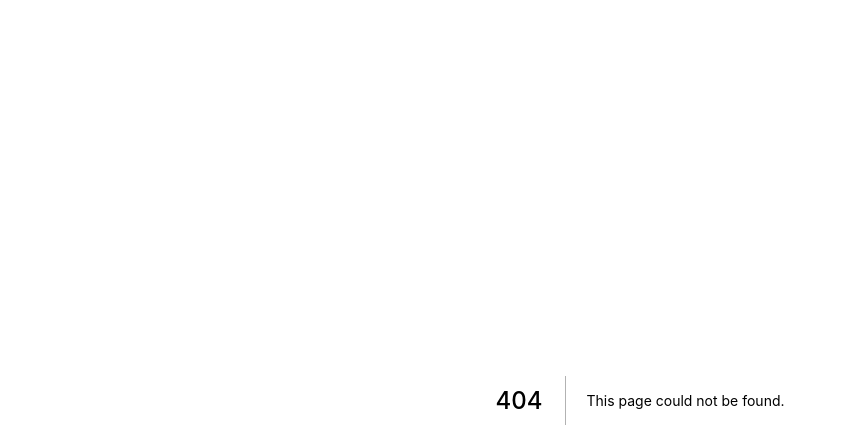
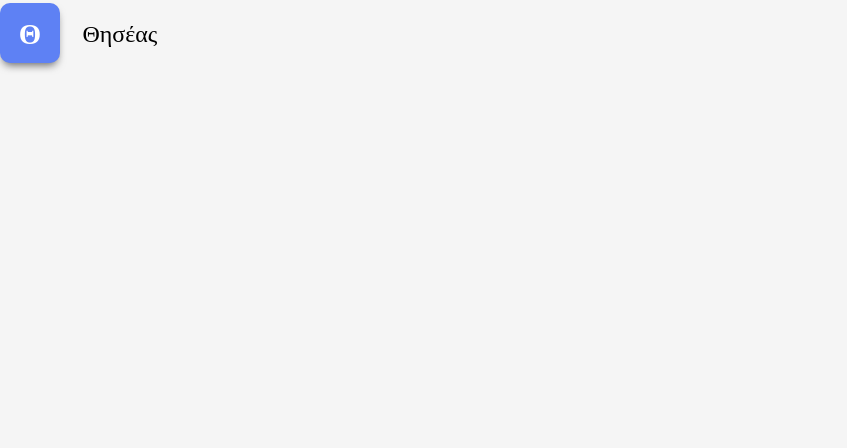
Before and after one commit to ktrip96/NTUA_thesis, a Next.js app in the folder theseus/: page /components/Logo in a window 1280 px wide. Before the commit this address had no page. Shown: the top 448 px of the page, without its empty margins (0-847 px from the left). Built offline with nearby package versions, Linux system fonts and the light colour scheme.

Commit message:
Logo And Profile Image Ready

```diff
--- /dev/null
+++ b/theseus/pages/components/Logo.js
@@ -0,0 +1,17 @@
+import styles from './Logo.module.css'
+
+function Logo() {
+  return (
+    <div className={styles.logo_ctn}>
+      {/* image */}
+      <div className={styles.logo_box}>
+        <h1 className={styles.logo_ltr}>Θ</h1>
+      </div>
+
+      {/* text */}
+      <h1 className={styles.logo_txt}>Θησέας</h1>
+    </div>
+  )
+}
+
+export default Logo
--- /dev/null
+++ b/theseus/pages/components/Logo.module.css
@@ -0,0 +1,34 @@
+.logo_box {
+  background-color: #5e81f4;
+  height: 3.75rem;
+  width: 3.75rem;
+  display: flex;
+  justify-content: center;
+  align-items: center;
+  border-radius: 10px;
+  -webkit-box-shadow: 0px 5px 8px -3px rgba(0, 0, 0, 0.6);
+  box-shadow: 0px 5px 8px -3px rgba(0, 0, 0, 0.6);
+  margin-top: 0.2rem;
+  transition: all 0.2s ease-in-out;
+}
+
+.logo_box:hover {
+  cursor: pointer;
+  transform: scale(1.1);
+}
+
+.logo_ltr {
+  color: white;
+  font-size: 1.8rem;
+}
+
+.logo_txt {
+  font-size: 1.5rem;
+  font-weight: 500;
+}
+
+.logo_ctn {
+  display: flex;
+  gap: 1.4rem;
+  max-width: 280px;
+}
--- /dev/null
+++ b/theseus/pages/components/SearchBar.js
@@ -0,0 +1,5 @@
+function SearchBar() {
+  return <div>SearchBar</div>
+}
+
+export default SearchBar
--- /dev/null
+++ b/theseus/pages/components/StudentMenu.js
@@ -0,0 +1,5 @@
+function StudentMenu() {
+  return <div>StudentMenu</div>
+}
+
+export default StudentMenu
--- a/theseus/pages/student/index.module.css
+++ /dev/null
@@ -1,3 +0,0 @@
-.main_container {
-  background-color: #f5f5f5;
-}
--- a/theseus/styles/globals.css
+++ b/theseus/styles/globals.css
@@ -1,9 +1,10 @@
+@import url('https://fonts.googleapis.com/css2?family=Manrope&display=swap');
 html,
 body {
   padding: 0;
   margin: 0;
-  font-family: -apple-system, BlinkMacSystemFont, Segoe UI, Roboto, Oxygen,
-    Ubuntu, Cantarell, Fira Sans, Droid Sans, Helvetica Neue, sans-serif;
+  font-family: 'Manrope';
+  background-color: #f5f5f5;
 }
 
 a {
```
Also changed, not shown: theseus/pages/components/ProfileImage.js (added, +12 -0 lines), theseus/pages/components/ProfileImage.module.css (added, +14 -0 lines), theseus/pages/student/index.js (+5 -5 lines), 1 other file (tests, documents, lock files or other folders).
